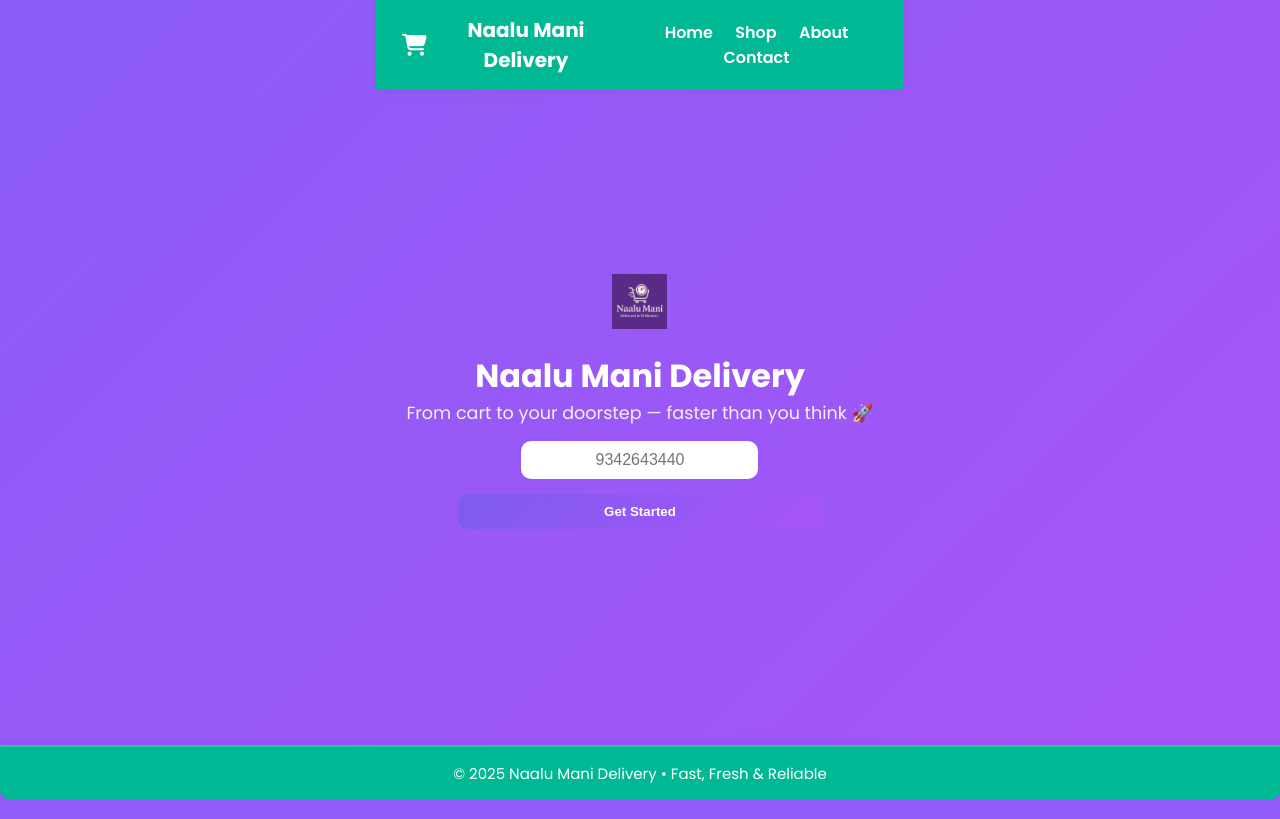
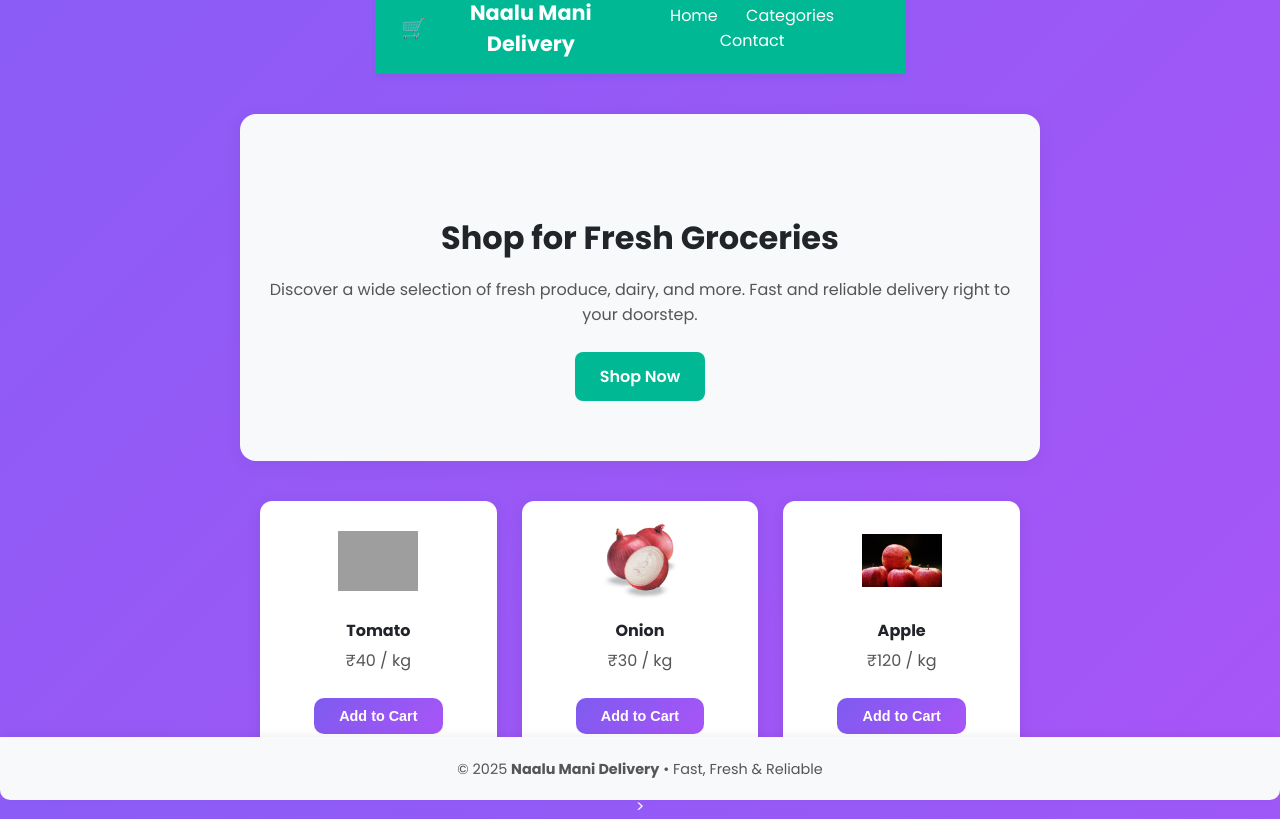
Before and after one commit to Ruthrapriya-R/naalu-mani-delivery, a Flask app: page / in a window 1280 px wide. Run offline with Flask 3, Linux system fonts and the light colour scheme; grey boxes are pictures that could not be loaded.

Commit message:
Updated theme with professional green-white design

```diff
--- a/app.py
+++ b/app.py
@@ -272,6 +272,10 @@
 def service_worker():
     return send_from_directory('static', 'sw.js', mimetype='application/javascript')
 
+@app.route('/about')
+def about():
+    return render_template('about.html')
+
 
 if __name__ == "__main__":
     app.run(debug=True)
--- a/static/style.css
+++ b/static/style.css
@@ -22,12 +22,11 @@
 
 /* 🟢 Modern Header & Footer Design */
 .site-header {
-  background-color: var(--primary-color);
-  color: #fff;
+  background-color: #00B894;
+  color: white;
   padding: 15px 0;
-  box-shadow: 0 2px 10px rgba(0, 0, 0, 0.05);
+  box-shadow: 0 4px 8px rgba(0,0,0,0.05);
 }
-
 .site-header .container {
   width: 90%;
   max-width: 1200px;
@@ -88,13 +87,11 @@
   }
 }
 
-
 body {
+  margin: 0;
   font-family: 'Poppins', sans-serif;
-  background-color: var(--bg-main);
-  color: var(--text-main);
-  margin: 0;
-  padding: 0;
+  background-color: #FFFFFF;
+  color: #212529;
 }
 
 header {
@@ -154,6 +151,11 @@
   color: #ffd166;
 }
 
+.header-flex {
+  display: flex;
+  justify-content: space-between;
+  align-items: center;
+}
 
 /* --- Fix Naalu Mani Delivery Title Text --- */
 
@@ -423,9 +425,6 @@
   margin-bottom: 15px;
 }
 
-/* ===============================
-   🏠 HOME PAGE - CENTER FIX
-================================= */
 
 /* 🏠 Home Page — Fullscreen Center Layout (No Scroll) */
 body.home-page {
@@ -517,10 +516,6 @@
   transform: scale(1.05);
 }
 
-/* ================================
-   🌈 Catalog Page (Browse by Category)
-================================= */
-
 main {
   padding-bottom: 80px; /* So content doesn’t hide behind footer */
 }
@@ -591,9 +586,6 @@
   box-shadow: 0 4px 10px rgba(0,0,0,0.15);
 }
 
-/* ===============================
-   💌 CONTACT PAGE STYLES
-================================= */
 
 .contact-page {
   display: flex;
@@ -803,3 +795,230 @@
 .product-card:hover {
   transform: translateY(-5px);
 }
+
+.payment-container {
+  max-width: 800px;
+  margin: 40px auto;
+  background: #FFFFFF;
+  padding: 30px;
+  border-radius: 16px;
+  box-shadow: 0 4px 20px rgba(0,0,0,0.08);
+  font-family: 'Poppins', sans-serif;
+}
+
+.section-title {
+  text-align: center;
+  color: #212529;
+  margin-bottom: 20px;
+}
+
+.order-summary table {
+  width: 100%;
+  border-collapse: collapse;
+  margin-bottom: 25px;
+}
+
+.order-summary th, .order-summary td {
+  padding: 12px;
+  text-align: center;
+  border-bottom: 1px solid #e9ecef;
+}
+
+.total-row td {
+  background: #F8F9FA;
+  color: #212529;
+  font-weight: 600;
+}
+
+.checkout-form label {
+  display: block;
+  margin-top: 10px;
+  color: #212529;
+  font-weight: 500;
+}
+
+.checkout-form input,
+.checkout-form textarea {
+  width: 100%;
+  padding: 10px 12px;
+  border: 1px solid #ced4da;
+  border-radius: 8px;
+  margin-top: 6px;
+  transition: border 0.3s ease;
+}
+
+.checkout-form input:focus,
+.checkout-form textarea:focus {
+  border-color: #00B894;
+  outline: none;
+}
+
+.payment-options label {
+  display: block;
+  margin: 8px 0;
+  color: #555555;
+}
+
+.btn-pay {
+  background-color: #00B894;
+  color: white;
+  border: none;
+  padding: 12px 20px;
+  border-radius: 8px;
+  cursor: pointer;
+  margin-top: 20px;
+  font-size: 16px;
+  width: 100%;
+  transition: background 0.3s ease;
+}
+
+.btn-pay:hover {
+  background-color: #00916E;
+}
+
+.container {
+  width: 90%;
+  margin: 0 auto;
+}
+
+
+
+.header-flex {
+  display: flex;
+  justify-content: space-between;
+  align-items: center;
+}
+
+.logo {
+  display: flex;
+  align-items: center;
+  gap: 10px;
+}
+
+.logo h1 {
+  font-size: 1.3rem;
+  font-weight: 700;
+}
+
+.nav-links a {
+  color: white;
+  text-decoration: none;
+  margin: 0 12px;
+  font-weight: 500;
+  transition: color 0.3s;
+}
+
+.nav-links a:hover {
+  color: #FF7F50;
+}
+
+/* Main Content */
+.content {
+  padding: 40px 0;
+}
+
+/* Hero Section */
+.hero {
+  background-color: #F8F9FA;
+  text-align: center;
+  padding: 60px 20px;
+  border-radius: 16px;
+  max-width: 800px;
+  margin: 0 auto;
+  box-shadow: 0 4px 20px rgba(0,0,0,0.05);
+}
+
+.hero h2 {
+  font-size: 2rem;
+  font-weight: 700;
+  color: #212529;
+  margin-bottom: 15px;
+}
+
+.hero p {
+  color: #555555;
+  margin-bottom: 25px;
+  font-size: 1rem;
+}
+
+.btn {
+  background-color: #00B894;
+  color: white;
+  border: none;
+  padding: 12px 25px;
+  border-radius: 8px;
+  font-size: 1rem;
+  font-weight: 600;
+  cursor: pointer;
+  transition: background 0.3s ease, transform 0.2s ease;
+}
+
+.btn:hover {
+  background-color: #00916E;
+  transform: scale(1.05);
+}
+
+/* Product Section */
+.products {
+  display: grid;
+  grid-template-columns: repeat(auto-fit, minmax(180px, 1fr));
+  gap: 25px;
+  margin-top: 40px;
+  padding: 0 20px;
+}
+
+.product-card {
+  background-color: #FFFFFF;
+  border-radius: 12px;
+  box-shadow: 0 4px 15px rgba(0,0,0,0.08);
+  text-align: center;
+  padding: 20px;
+  transition: transform 0.2s ease, box-shadow 0.3s ease;
+}
+
+.product-card:hover {
+  transform: translateY(-5px);
+  box-shadow: 0 8px 20px rgba(0,0,0,0.1);
+}
+
+.product-card img {
+  width: 80px;
+  height: 80px;
+  object-fit: contain;
+}
+
+.product-card h3 {
+  margin: 10px 0 5px;
+  color: #212529;
+  font-size: 1rem;
+}
+
+.product-card p {
+  color: #555555;
+  margin-bottom: 10px;
+}
+
+.add-to-cart {
+  background-color: #00B894;
+  color: white;
+  border: none;
+  padding: 8px 14px;
+  border-radius: 6px;
+  font-size: 0.9rem;
+  cursor: pointer;
+  transition: background 0.3s ease;
+}
+
+.add-to-cart:hover {
+  background-color: #00916E;
+}
+
+/* Footer */
+.site-footer {
+  background-color: #F8F9FA;
+  text-align: center;
+  padding: 20px 10px;
+  margin-top: 40px;
+  color: #555555;
+  font-size: 0.9rem;
+}
--- a/templates/base.html
+++ b/templates/base.html
@@ -24,19 +24,19 @@
 <body class="{% if request.endpoint == 'home' %}home-page{% endif %}">
   <!-- 🟣 Header -->
 <header class="site-header">
-  <div class="container">
+    <div class="container header-flex">
       <div class="logo">
-      <i class="fa fa-shopping-cart"></i>
-      <span>Naalu Mani Delivery</span>
+        <span class="cart-icon">🛒</span>
+        <h1>Naalu Mani Delivery</h1>
       </div>
-    <nav>
+      <nav class="nav-links">
         <a href="{{ url_for('home') }}">Home</a>
-      <a href="{{ url_for('catalog') }}">Shop</a>
-      <a href="{{ url_for('about') }}">About</a>
+        <a href="{{ url_for('categories') }}">Categories</a>
         <a href="{{ url_for('contact') }}">Contact</a>
       </nav>
     </div>
   </header>
+
 
 
   <!-- 🔍 Search Bar (hidden on home page) -->
@@ -54,13 +54,13 @@
   <div id="addToast" class="toast"></div>
 
   <!-- 🧩 Main Page Content -->
-  <main>
+  <main class="content">
     {% block content %}{% endblock %}
   </main>
 
   <!-- 🍅 Footer -->
  <footer class="site-footer">
-  <p>© 2025 Naalu Mani Delivery • Fast, Fresh & Reliable</p>
+    <p>© 2025 <strong>Naalu Mani Delivery</strong> • Fast, Fresh & Reliable</p>
   </footer>
 
   <!-- 🧠 JavaScript -->
--- a/templates/home.html
+++ b/templates/home.html
@@ -1,25 +1,33 @@
 {% extends "base.html" %}
 {% block content %}
-<main class="home-page">
-  <div class="home-container">
-    <img src="{{ url_for('static', filename='images/logo.png') }}" alt="Naalu Mani Delivery" class="site-logo" style="height:100px;">
-    <h1>Naalu Mani Delivery</h1>
-    <p class="tagline">From cart to your doorstep — faster than you think 🚀</p>
 
-    <form action="{{ url_for('catalog') }}" method="get">
-      <input
-  type="tel"
-  id="phone"
-  name="phone"
-  placeholder="9342643440"
-  pattern="[0-9]{10}"
-  maxlength="10"
-  inputmode="numeric"
-  required
-  oninput="this.value = this.value.replace(/[^0-9]/g, '').slice(0, 10)">
+<section class="hero">
+  <h2>Shop for Fresh Groceries</h2>
+  <p>Discover a wide selection of fresh produce, dairy, and more. Fast and reliable delivery right to your doorstep.</p>
+  <a href="{{ url_for('categories') }}" class="btn">Shop Now</a>
+</section>
 
-      <button type="submit" class="btn-primary">Get Started</button>
-    </form>
+<section class="products">
+  <div class="product-card">
+    <img src="{{ url_for('static', filename='products/tomato.png') }}" alt="Tomato">
+    <h3>Tomato</h3>
+    <p>₹40 / kg</p>
+    <button class="add-to-cart">Add to Cart</button>
   </div>
-</main>
+
+  <div class="product-card">
+    <img src="{{ url_for('static', filename='products/onion.png') }}" alt="Onion">
+    <h3>Onion</h3>
+    <p>₹30 / kg</p>
+    <button class="add-to-cart">Add to Cart</button>
+  </div>
+
+  <div class="product-card">
+    <img src="{{ url_for('static', filename='products/apple.png') }}" alt="Apple">
+    <h3>Apple</h3>
+    <p>₹120 / kg</p>
+    <button class="add-to-cart">Add to Cart</button>
+  </div>
+</section>
+
 {% endblock %}
```
Also changed, not shown: templates/about.html (added, +8 -0 lines), templates/contact.html (+3 -10 lines), templates/payment.html (+97 -59 lines). Lines whose indentation alone changed are shown as unchanged.
